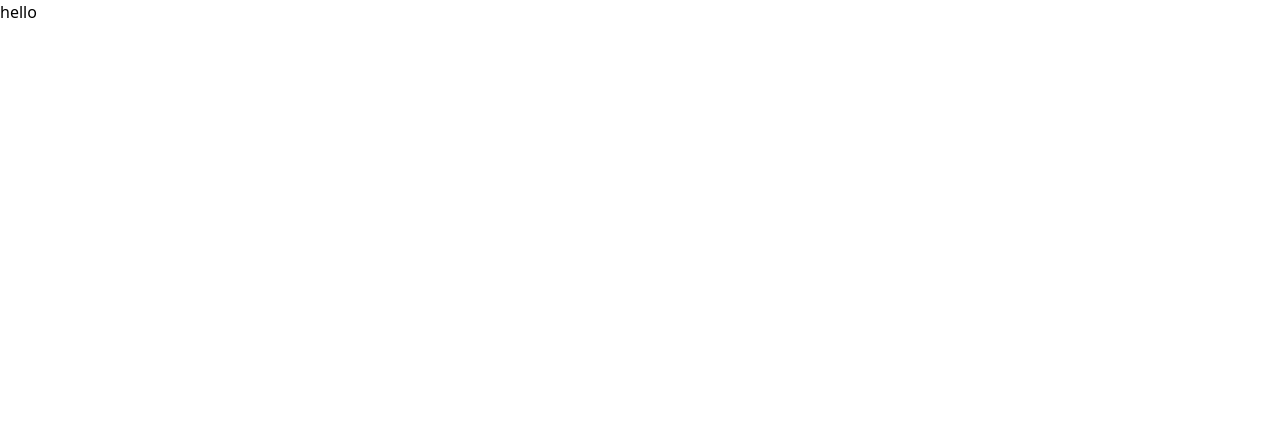
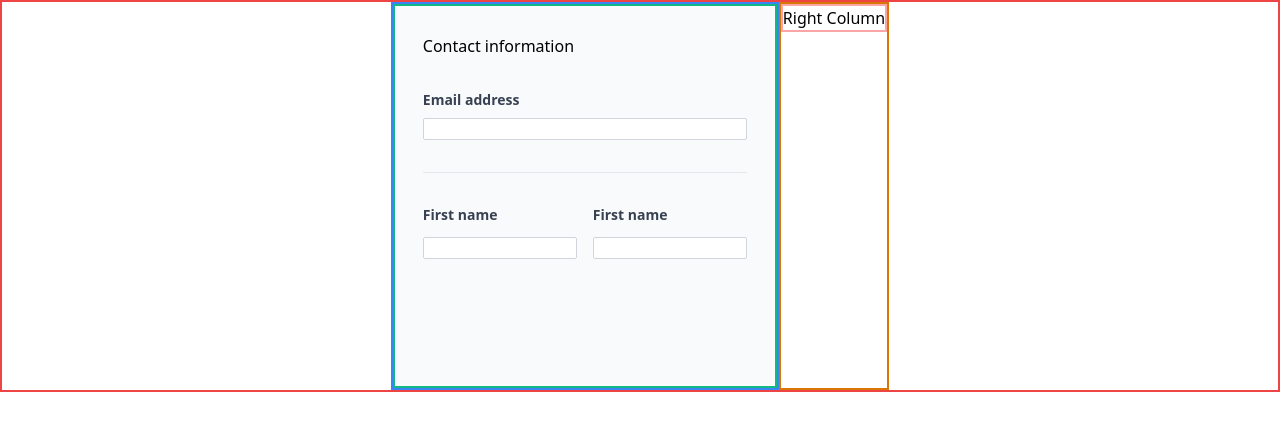
Before and after one commit to gccornejo441/Tailwindcss-Utility-Widgets, a Next.js app: page / in a window 1280 px wide. Shown: the top 430 px of the page. Built offline with nearby package versions, Linux system fonts and the light colour scheme.

Commit message:
layout the html structure of the forms

```diff
--- a/pages/index.js
+++ b/pages/index.js
@@ -2,9 +2,41 @@ import Link from 'next/link';
 
 export default () => (
   <div>
-    <div className="hero">
-      hello
+    <div className="border-2 border-red-500 flex justify-center">
+      <div className="border-2 border-blue-500 bg-gray-50">
+        <div className="border-2 border-green-500 h-96 w-96 p-7">
+          <h2>Contact information</h2>
+          <form action="#" method="POST">
+            <div class="divide-y divide-gray-200 divide-solid">
+              <div className="py-8">
+                <label forHtml="email" className="block text-gray-700 text-sm font-semibold mb-2">
+                  Email address
+                </label>
+                <input className="mt-1 focus:ring-gray-400 focus:border-gray-400 block w-full sm:text-sm border border-gray-300 rounded-sm" name="email" id="email" type="email" />
+              </div>
+              <div className="py-8 grid grid-rows-1 grid-flow-col gap-4">
+                <div class="flex flex-col">
+                  <label forHtml="firstName" className="block text-gray-700 text-sm font-semibold mb-2">
+                    First name
+                  </label>
+                  <input className="mt-1 focus:ring-gray-400 focus:border-gray-400 block w-full sm:text-sm border border-gray-300 rounded-sm" name="firstName" id="firstName" type="text" />
+                </div>
+                <div className="flex flex-col">
+                  <label forHtml="firstName" className="block text-gray-700 text-sm font-semibold mb-2">
+                    First name
+                  </label>
+                  <input className="mt-1 focus:ring-gray-400 focus:border-gray-400 block w-full sm:text-sm border border-gray-300 rounded-sm" name="firstName" id="firstName" type="text" />
+                </div>
+              </div>
+            </div>
+          </form>
+        </div>
+      </div>
+      <div className="border-2 border-yellow-600">
+        <div className="border-2 border-red-300">
+          Right Column
+        </div>
+      </div>
     </div>
-
   </div>
 );
```
